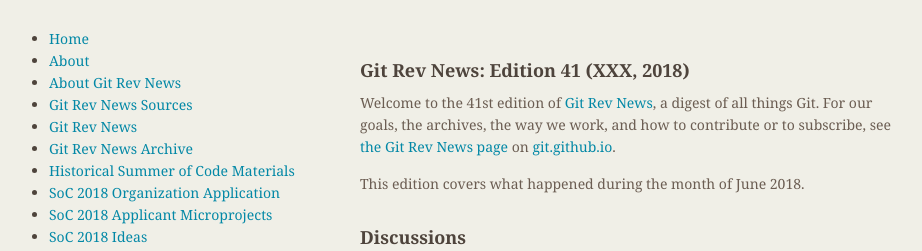
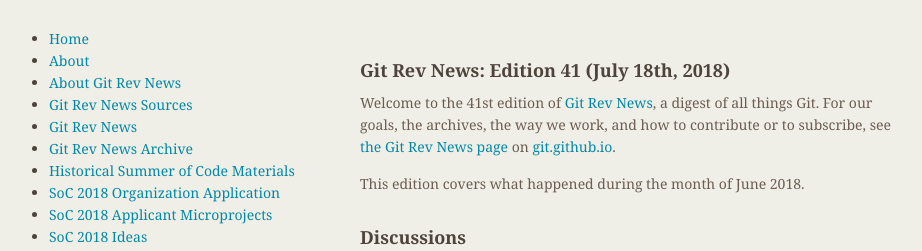
Before and after one commit to git/git.github.io, a Jekyll site: the page built from rev_news/drafts/edition-41.md, in a window 1280 px wide. Shown: the top 251 px of the page, without its empty margins (174-1096 px from the left). Built offline with Jekyll 4.4.1, drawn with Linux system fonts in a browser that asks for light colours.

Commit message:
rn-41: set publication date to July 18th 2018

```diff
--- a/rev_news/drafts/edition-41.md
+++ b/rev_news/drafts/edition-41.md
@@ -1,5 +1,5 @@
 ---
-title: Git Rev News Edition 41 (XXX, 2018)
+title: Git Rev News Edition 41 (July 18th, 2018)
 layout: default
 date: 2018-07-18 12:06:51 +0100
 author: chriscool
@@ -7,7 +7,7 @@
 navbar: false
 ---
 
-## Git Rev News: Edition 41 (XXX, 2018)
+## Git Rev News: Edition 41 (July 18th, 2018)
 
 Welcome to the 41st edition of [Git Rev News](https://git.github.io/rev_news/rev_news/),
 a digest of all things Git. For our goals, the archives, the way we work, and how to contribute or to
```
